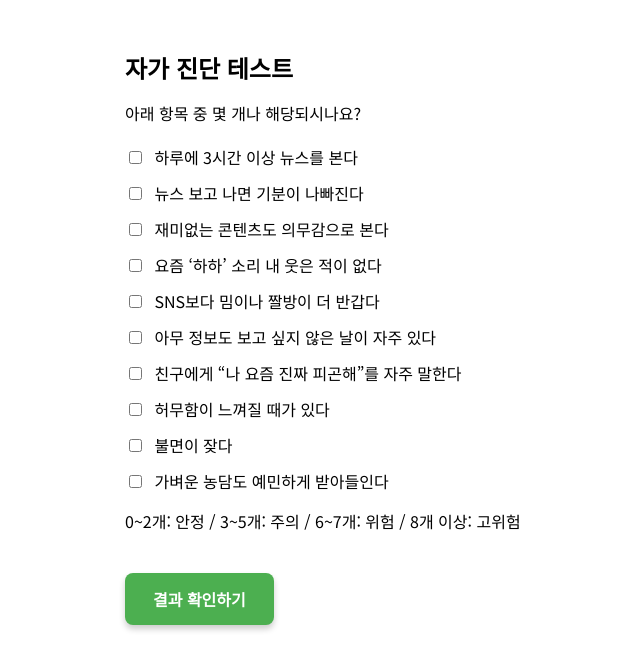
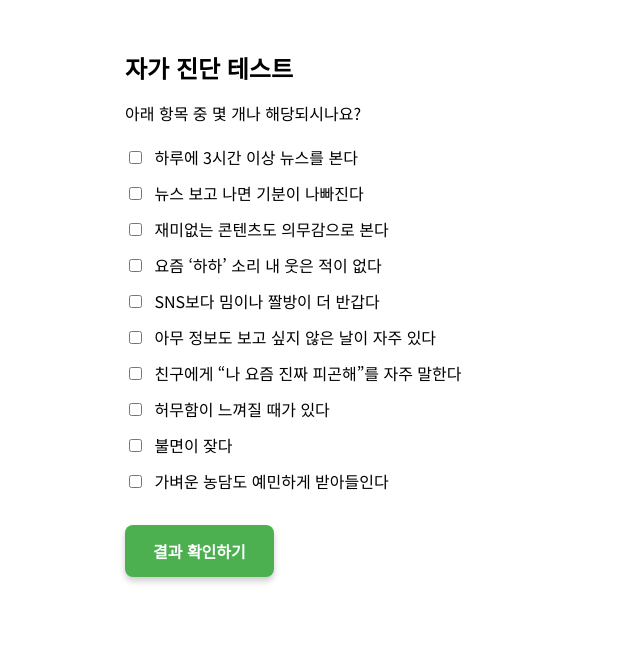
Before and after one commit to BalanceFood1976/laughter, a plain HTML site: page index.html in a window 1280 px wide. Shown: the whole page, without its empty margins (195-835 px from the left). Drawn offline with Linux system fonts and the light colour scheme.

Commit message:
Add files via upload

```diff
--- a/index.html
+++ b/index.html
@@ -65,7 +65,7 @@
     <label style="--i:8"><input type="checkbox"/> 허무함이 느껴질 때가 있다</label>
     <label style="--i:9"><input type="checkbox"/> 불면이 잦다</label>
     <label style="--i:10"><input type="checkbox"/> 가벼운 농담도 예민하게 받아들인다</label>
-    <p>0~2개: 안정 / 3~5개: 주의 / 6~7개: 위험 / 8개 이상: 고위험</p>
+
     <button onclick="checkResult()" type="button">결과 확인하기</button>
   </form>
   <script>
```
